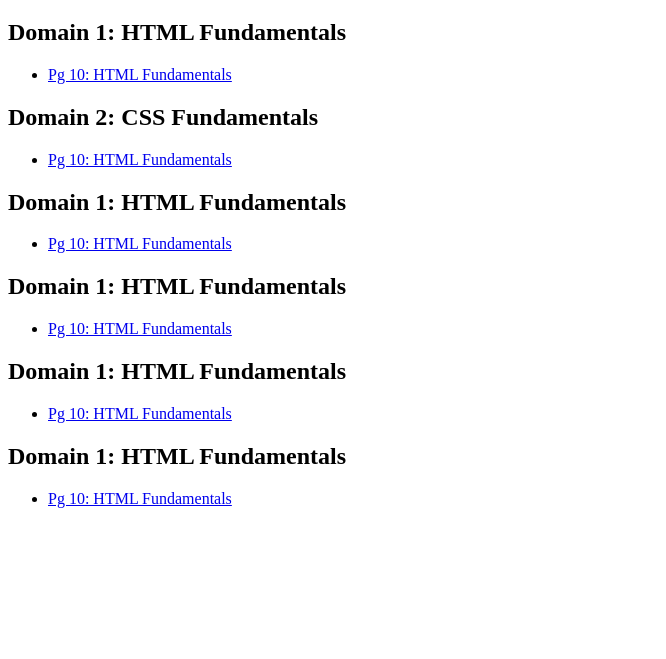
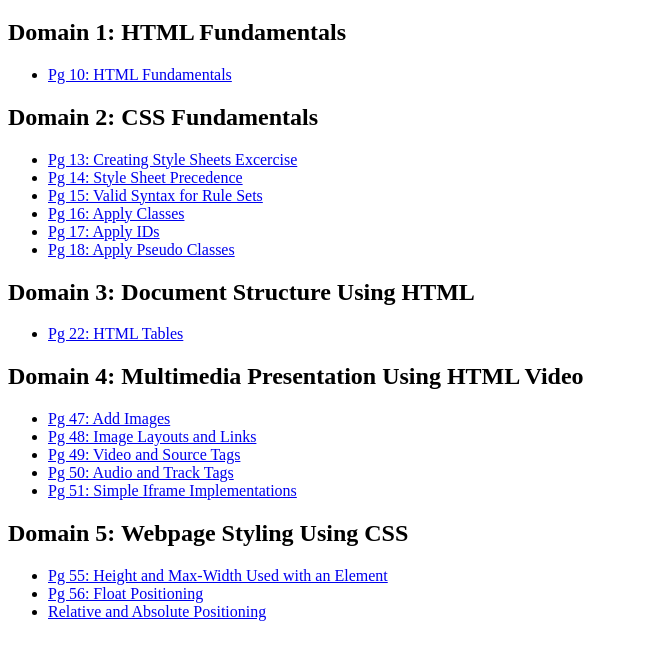
Before and after one commit to fluffybunnynumberone/gmetrix-files.github.io, a plain HTML site: page index.html in a window 1280 px wide. Shown: the part 61-720 px from the top of the page, without its empty margins (0-666 px from the left). Drawn offline with Linux system fonts and the light colour scheme.

Commit message:
Uploaded a link to my domain 1 assignment

```diff
--- a/Domain 2/MusicStore2/22b3-main.css
+++ b/Domain 2/MusicStore2/22b3-main.css
@@ -19,5 +19,6 @@ a{
 }
 
 a:hover{
-
+  text-decoration: none;
+  font-weight: bold;
 }
--- a/index.html
+++ b/index.html
@@ -8,32 +8,43 @@
   <h2>Domain 1: HTML Fundamentals</h2>
 
   <ul>
-    <li><a href="index.html">Pg 10: HTML Fundamentals</a></li>
+    <li><a href="Domain 1/MusicStore1/index.html">Pg 10: HTML Fundamentals</a></li>
   </ul>
 
   <h2>Domain 2: CSS Fundamentals</h2>
   <ul>
-    <li><a href="index.html">Pg 10: HTML Fundamentals</a></li>
+    <li><a href="Domain 2/MusicStore2/21a-index.html">Pg 13: Creating Style Sheets Excercise</a></li>
+
+    <li><a href="Domain 2/MusicStore2/21b-books.html">Pg 14: Style Sheet Precedence</a></li>
+
+    <li><a href="index.html">Pg 15: Valid Syntax for Rule Sets</a></li>
+
+    <li><a href="index.html">Pg 16: Apply Classes</a></li>
+
+    <li><a href="index.html">Pg 17: Apply IDs</a></li>
+
+    <li><a href="index.html">Pg 18: Apply Pseudo Classes</a></li>
   </ul>
 
-  <h2>Domain 1: HTML Fundamentals</h2>
+  <h2>Domain 3: Document Structure Using HTML</h2>
   <ul>
-    <li><a href="index.html">Pg 10: HTML Fundamentals</a></li>
+    <li><a href="index.html">Pg 22: HTML Tables</a></li>
   </ul>
 
-  <h2>Domain 1: HTML Fundamentals</h2>
+  <h2>Domain 4: Multimedia Presentation Using HTML Video</h2>
   <ul>
-    <li><a href="index.html">Pg 10: HTML Fundamentals</a></li>
+    <li><a href="index.html">Pg 47: Add Images</a></li>
+    <li><a href="index.html">Pg 48: Image Layouts and Links</a></li>
+    <li><a href="index.html">Pg 49: Video and Source Tags</a></li>
+    <li><a href="index.html">Pg 50: Audio and Track Tags</a></li>
+    <li><a href="index.html">Pg 51: Simple Iframe Implementations</a></li>
   </ul>
 
-  <h2>Domain 1: HTML Fundamentals</h2>
+  <h2>Domain 5: Webpage Styling Using CSS</h2>
   <ul>
-    <li><a href="index.html">Pg 10: HTML Fundamentals</a></li>
-  </ul>
-
-  <h2>Domain 1: HTML Fundamentals</h2>
-  <ul>
-    <li><a href="index.html">Pg 10: HTML Fundamentals</a></li>
+    <li><a href="index.html">Pg 55: Height and Max-Width Used with an Element</a></li>
+    <li><a href="index.html">Pg 56: Float Positioning</a></li>
+    <li><a href="index.html">Relative and Absolute Positioning</a></li>
   </ul>
 
 </body>
```
Also changed, not shown: Domain 1/MusicStore1/index.html (+1 -1 lines), style.css (line endings or trailing spaces).
